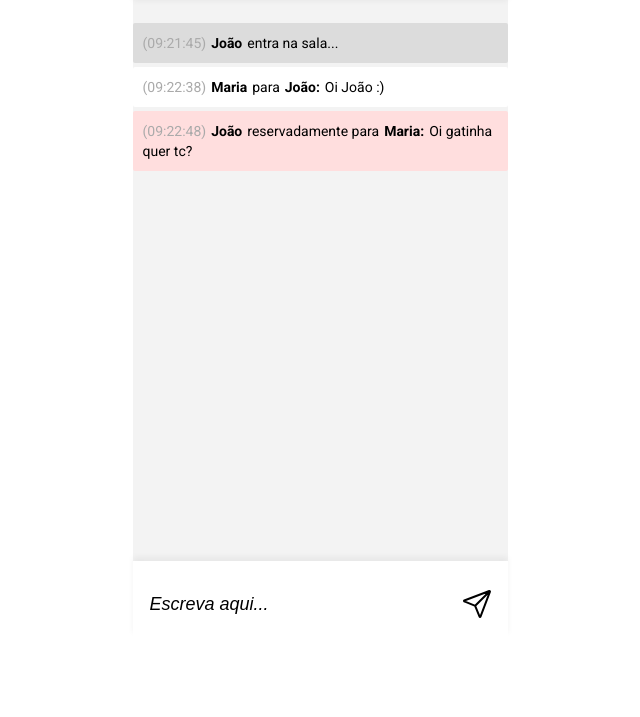
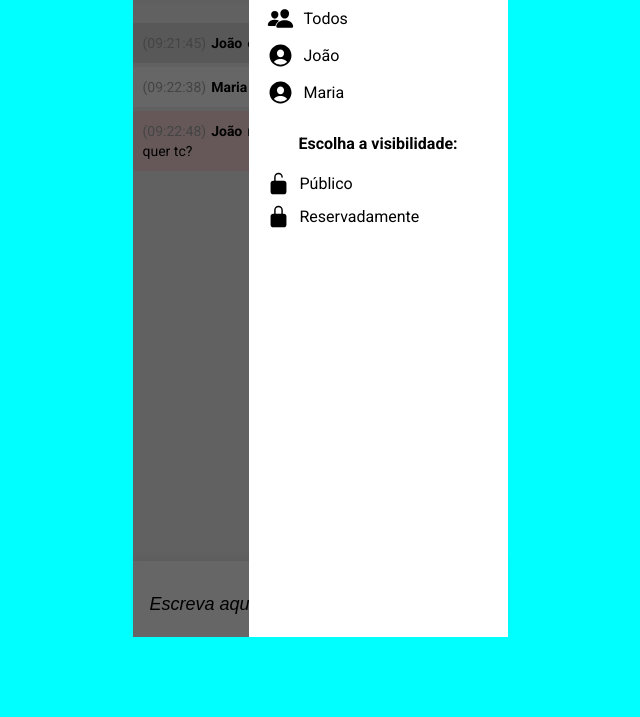
Before and after one commit to omarcusdantas/batepapouol, a plain HTML site: page index.html in a window 1280 px wide. Shown: the part 83-800 px from the top of the page, without its empty margins (320-960 px from the left). Drawn offline with nearby package versions, Linux system fonts and the light colour scheme.

Commit message:
feat: add contact-bar

```diff
--- a/index.html
+++ b/index.html
@@ -45,6 +45,25 @@
             </div>
             <ion-icon name="paper-plane-outline"></ion-icon>
         </div>
+        <div class="contact-background">
+            <div class="contact-bar">
+                <div class="contact-select">
+                    <div class="contact-bar-title">Escolha um contato<br>para enviar mensagem:</div>
+                    <ul class="contacts">
+                        <li><ion-icon name="people"></ion-icon>Todos</li>
+                        <li><ion-icon name="person-circle"></ion-icon></ion-icon>João</li>
+                        <li><ion-icon name="person-circle"></ion-icon></ion-icon>Maria</li>
+                    </ul>
+                </div>
+                <div class="privacy-select">
+                    <div class="contact-bar-title">Escolha a visibilidade:</div>
+                    <ul class="privacies">
+                        <li><ion-icon name="lock-open"></ion-icon>Público</li>
+                        <li><ion-icon name="lock-closed"></ion-icon>Reservadamente</li>
+                    </ul>
+                </div>
+            </div>
+        </div>
     </div>
     <script src="https://unpkg.com/ionicons@5.4.0/dist/ionicons.js"></script>
 </body>
--- a/src/css/message.css
+++ b/src/css/message.css
@@ -11,7 +11,7 @@
 
 .messages-container li {
     margin-bottom: 4px;
-    padding: 10px 10px;
+    padding: 10px;
     border-radius: 2px;
 }
 
--- a/src/css/style.css
+++ b/src/css/style.css
@@ -8,10 +8,7 @@ html {
     font-size: 62.5%;
     font-family: 'Roboto', sans-serif;
     font-weight: 400;
-}
-
-body {
-    position: relative;
+    background-color: aqua;
 }
 
 h1 {
@@ -89,7 +86,7 @@ h2 {
     display: flex;
     flex-direction: column;
     justify-content: space-between;
-
+    position: relative;
 }
 
 .top-bar {
@@ -136,9 +133,55 @@ h2 {
     color: #000000;
 }
 
-.contact-screen {
+.contact-background {
     position: absolute;
+    top: 0;
+    height: 100%;
+    width: 100%;
+    background-color: rgba(0, 0, 0, 0.6);
+    display: flex;
+    justify-content: end;
 }
+
+.contact-bar {
+    width: 259px;
+    background-color: #FFFFFF;
+}
+
+.contact-bar {
+    padding: 0 18px;
+}
+
+.contact-bar li {
+    margin-bottom: 10px;
+    font-size: 1.6rem;
+    display: flex;
+    align-items: center;
+}
+
+.contact-select ion-icon {
+    font-size: 27px;
+    margin-right: 10px;
+}
+
+.privacy-select ion-icon {
+    font-size: 23px;
+    margin-right: 10px;
+}
+
+.contact-bar-title {
+    font-size: 1.6rem;
+    font-weight: 700;
+    text-align: center;
+    padding-top: 26px;
+    margin-bottom: 30px;
+}
+
+.privacy-select .contact-bar-title {
+    padding-top: 20px;
+    margin-bottom: 20px;
+}
+
 
 .hidden {
     display: none;
```
